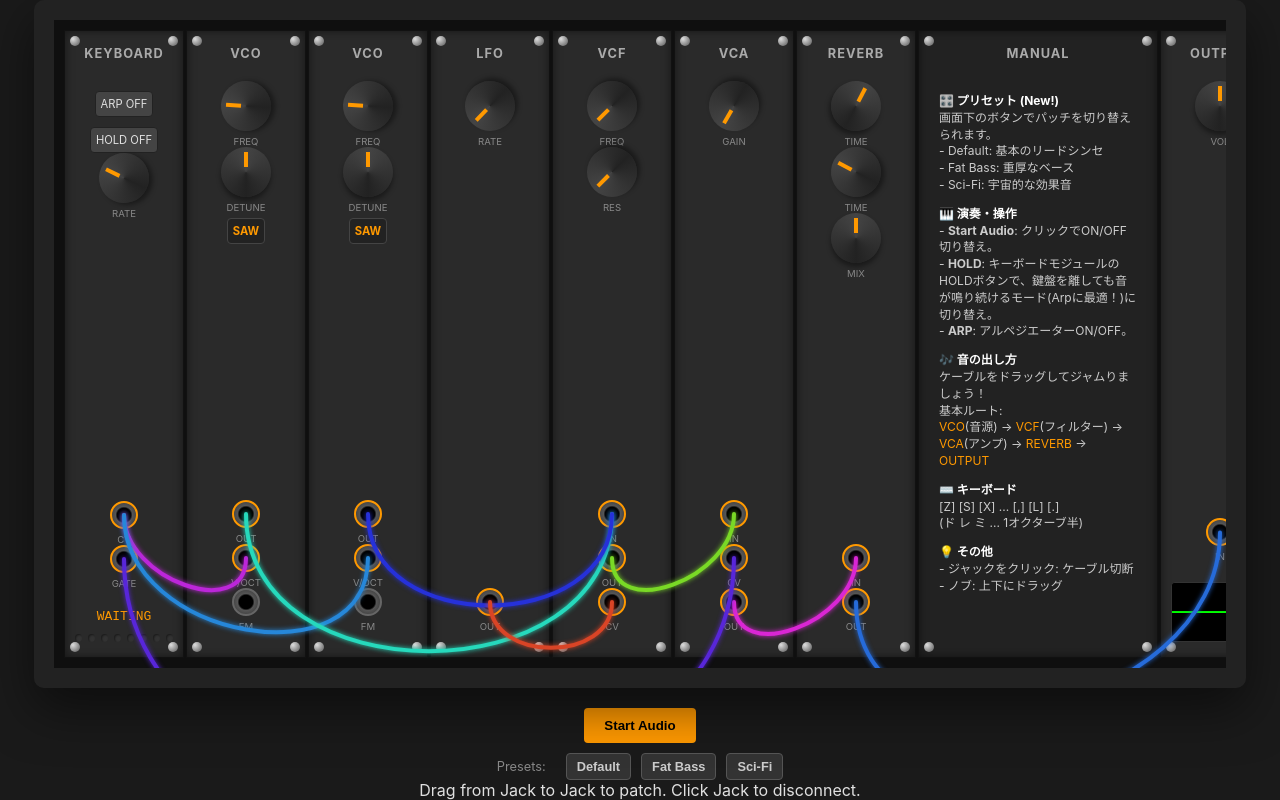
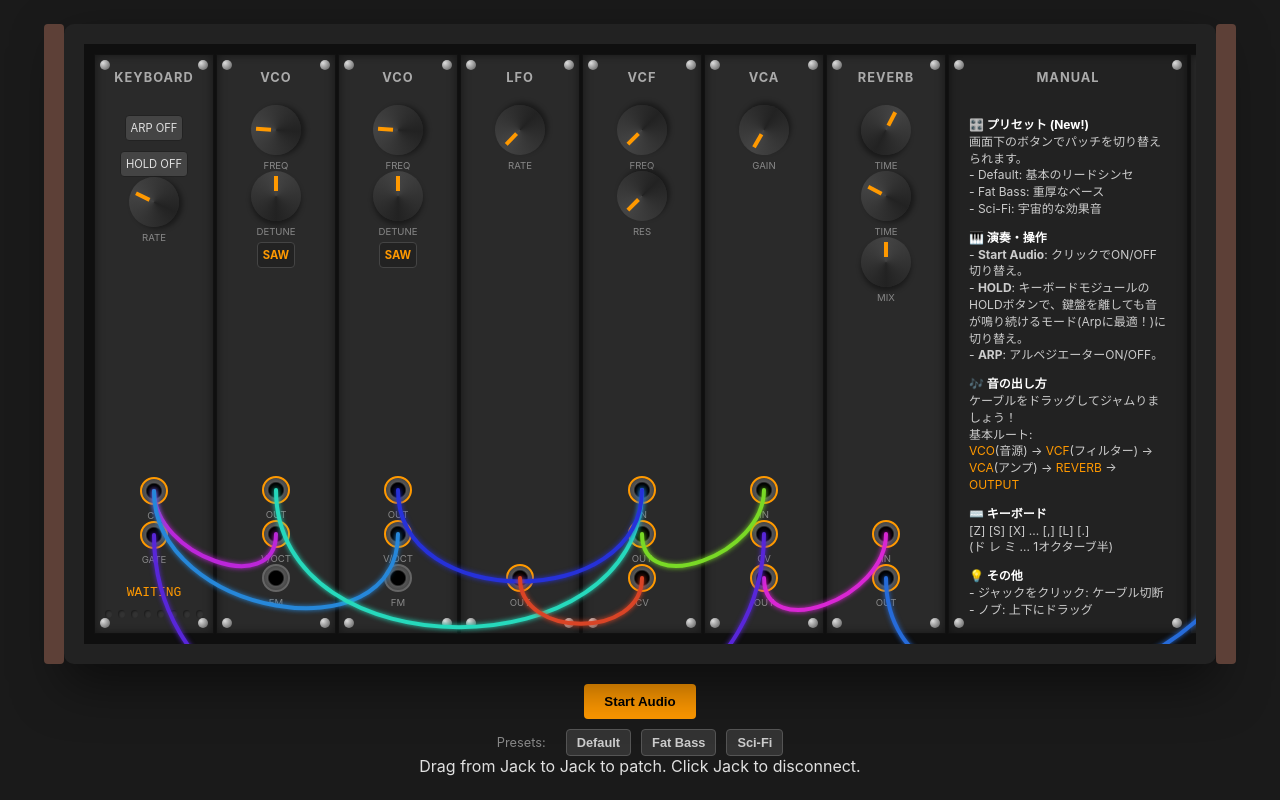
Before and after one commit to TaroNakasendo/modularsynth, a website built with Vite: page index.html in a window 1280 px wide. Built offline with nearby package versions, Linux system fonts and the light colour scheme.

Commit message:
feat: Add initial UI styling and structure for the modular synth case and its components.

```diff
--- a/index.html
+++ b/index.html
@@ -8,10 +8,12 @@
   </head>
   <body>
     <div id="app">
-      <div id="synth-case">
-        <canvas id="cable-canvas"></canvas>
-        <div id="rack" class="rack-container">
-          <!-- Modules will be injected here -->
+      <div id="case-shell">
+        <div id="synth-case">
+          <canvas id="cable-canvas"></canvas>
+          <div id="rack" class="rack-container">
+            <!-- Modules will be injected here -->
+          </div>
         </div>
       </div>
       <div id="controls">
--- a/src/style.css
+++ b/src/style.css
@@ -28,21 +28,21 @@ body {
   justify-content: center;
 }
 
-#synth-case {
+/* Outer Shell with Frame and Cheeks */
+#case-shell {
   position: relative;
   background-color: var(--case-color);
   border: 20px solid #222;
   border-radius: 10px;
   box-shadow: 0 20px 50px rgba(0,0,0,0.5);
-  padding: 10px;
   width: 90vw;
   height: 80vh;
+  box-sizing: border-box;
   display: flex;
-  overflow: auto; /* Allow scrolling if rack is wide */
 }
 
-/* Wood cheeks texture simulation */
-#synth-case::before, #synth-case::after {
+/* Wood cheeks attached to the Shell */
+#case-shell::before, #case-shell::after {
   content: '';
   position: absolute;
   top: -20px;
@@ -51,25 +51,36 @@ body {
   background: #5d4037; /* Wood color */
   border-radius: 4px;
 }
-#synth-case::before { left: -40px; }
-#synth-case::after { right: -40px; }
+#case-shell::before { left: -40px; }
+#case-shell::after { right: -40px; }
+
+/* Inner Scrollable Area */
+#synth-case {
+  width: 100%;
+  height: 100%;
+  overflow-x: auto;
+  overflow-y: hidden;
+  display: flex;
+  position: relative; /* For canvas context */
+
+  /* Standard Scrollbar Styling */
+  scrollbar-width: thin;
+  scrollbar-color: #444 #0f0f0f;
+}
 
 #rack {
   display: flex;
   gap: 2px;
   height: 100%;
   position: relative;
-  z-index: 10; /* Below canvas, canvas needs to be on top for cables... wait. */
-  /* Actually, jacks need to be clickable. Canvas usually goes on top with pointer-events: none,
-     but then we can't drag cables.
-     Better: Canvas on top, pointer-events: none.
-     We handle drag on global window, calculating start/end from JACK positions.
-     OR: Canvas is transparent and z-index 100. dragging logic checks coordinates?
-     Standard web app approach: Canvas behind jacks? No, cables go OVER knobs.
-     Canvas on top with pointer-events: none. Jacks have event listeners.
-     When dragging starts from a jack, we track mouse on window.
-  */
+  z-index: 10;
+  padding: 0 10px; /* Horizontal padding only, modules touch top/bottom/scrollbar */
+  box-sizing: border-box;
+  min-width: max-content;
+  align-items: center; /* Center modules vertically if they have margins, or let them stretch? */
+  /* Actually standard rack: modules full height. */
 }
+
 
 #cable-canvas {
   position: absolute;
@@ -86,7 +97,9 @@ body {
   background: var(--panel-bg);
   border: 1px solid var(--panel-border);
   width: 120px;
-  height: 100%;
+  height: calc(100% - 20px); /* Leave room for "rails" */
+  margin-top: 10px;
+  margin-bottom: 10px;
   display: flex;
   flex-direction: column;
   padding: 15px 10px;
```
